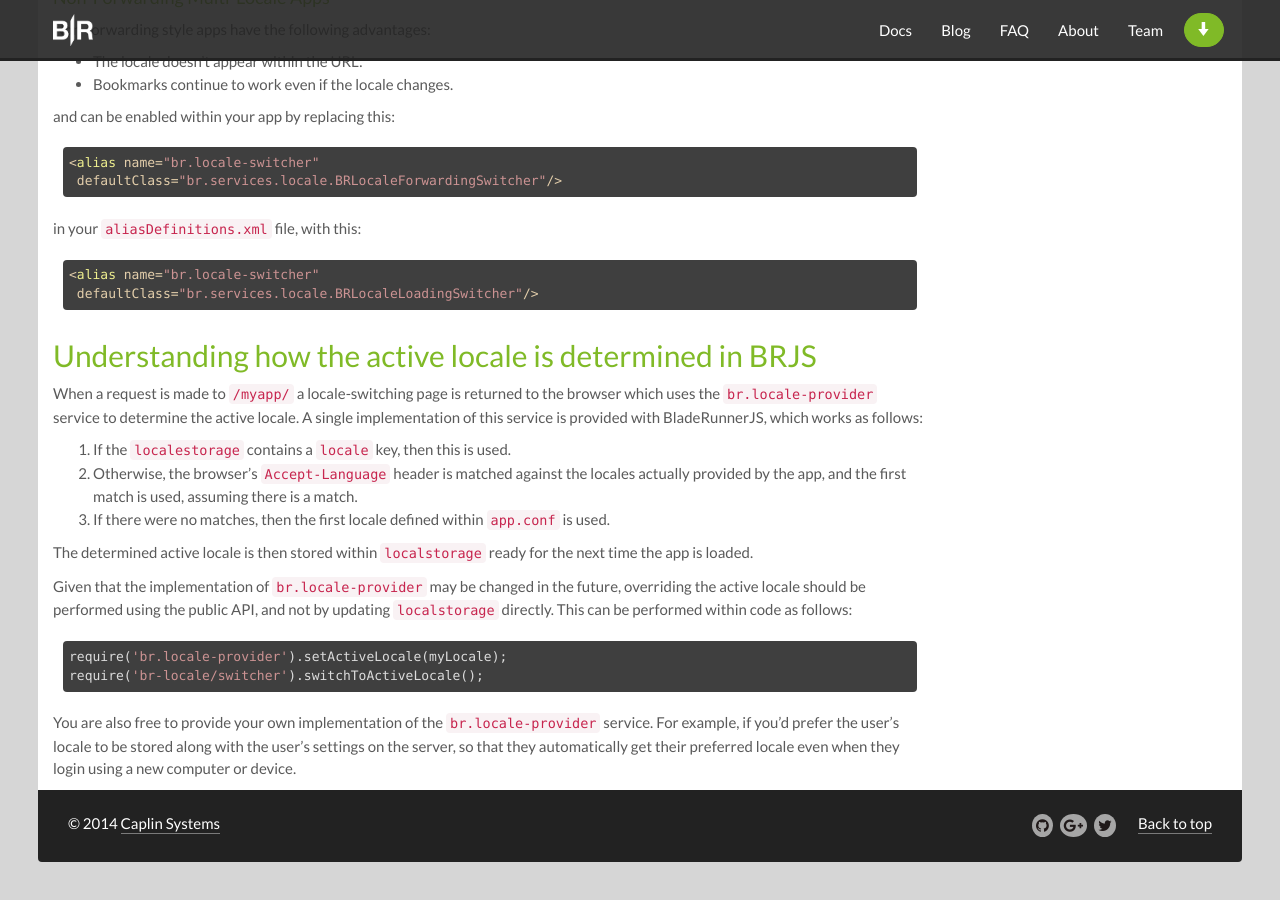
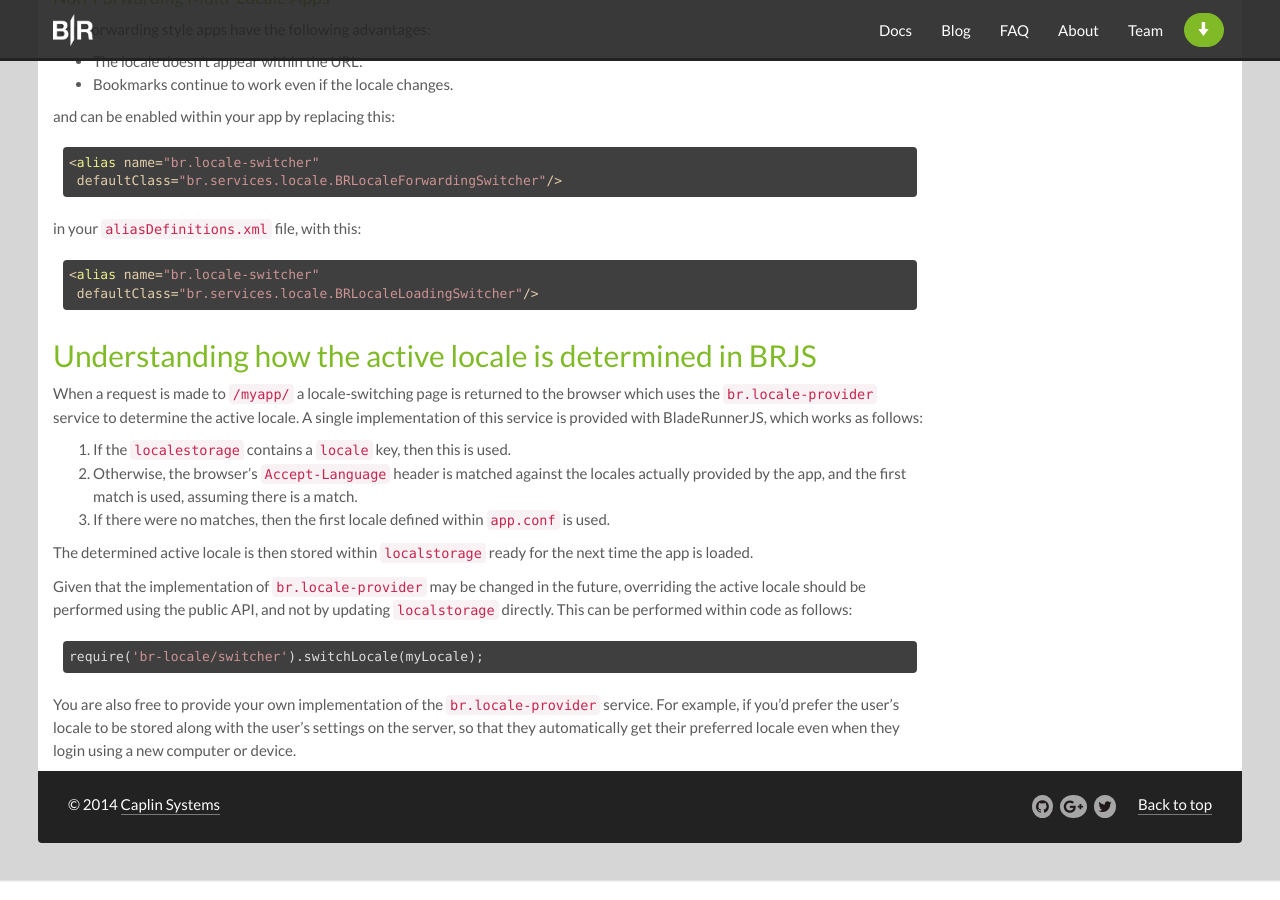
Before and after one commit to BladeRunnerJS/brjs-site, a Jekyll site: the page built from docs/use/internationalization.md, in a window 1280 px wide and 900 px high, scrolled down 17172 px. Built offline with Jekyll 4.4.1, drawn with Linux system fonts in a browser that asks for light colours; nearby versions of some CDN libraries; Markdown is read by kramdown in place of the engine named in the settings.

Commit message:
Second attempt at fixing the method invocations needed to switch locales in-app.

````diff
--- a/docs/use/internationalization.md
+++ b/docs/use/internationalization.md
@@ -471,8 +471,7 @@ The determined active locale is then stored within `localstorage` ready for the
 Given that the implementation of `br.locale-provider` may be changed in the future, overriding the active locale should be performed using the public API, and not by updating `localstorage` directly. This can be performed within code as follows:
 
 ```js
-require('br.locale-provider').setActiveLocale(myLocale);
-require('br-locale/switcher').switchToActiveLocale();
+require('br-locale/switcher').switchLocale(myLocale);
 ```
 
 You are also free to provide your own implementation of the `br.locale-provider` service. For example, if you'd prefer the user's locale to be stored along with the user's settings on the server, so that they automatically get their preferred locale even when they login using a new computer or device.
````
